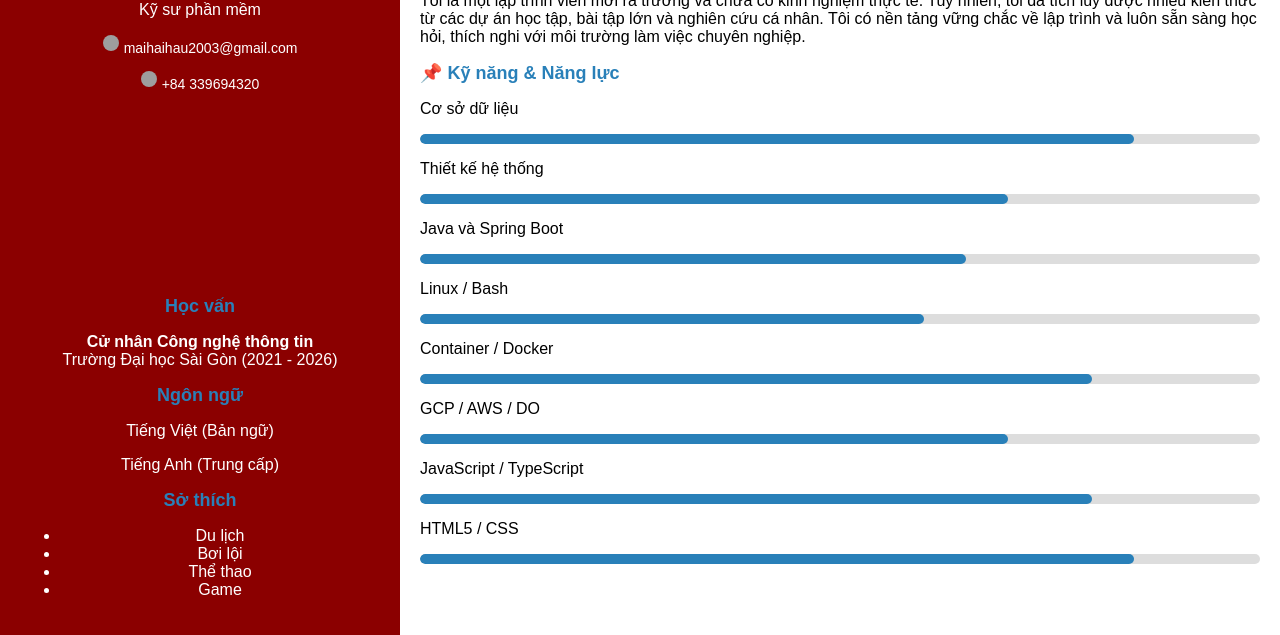
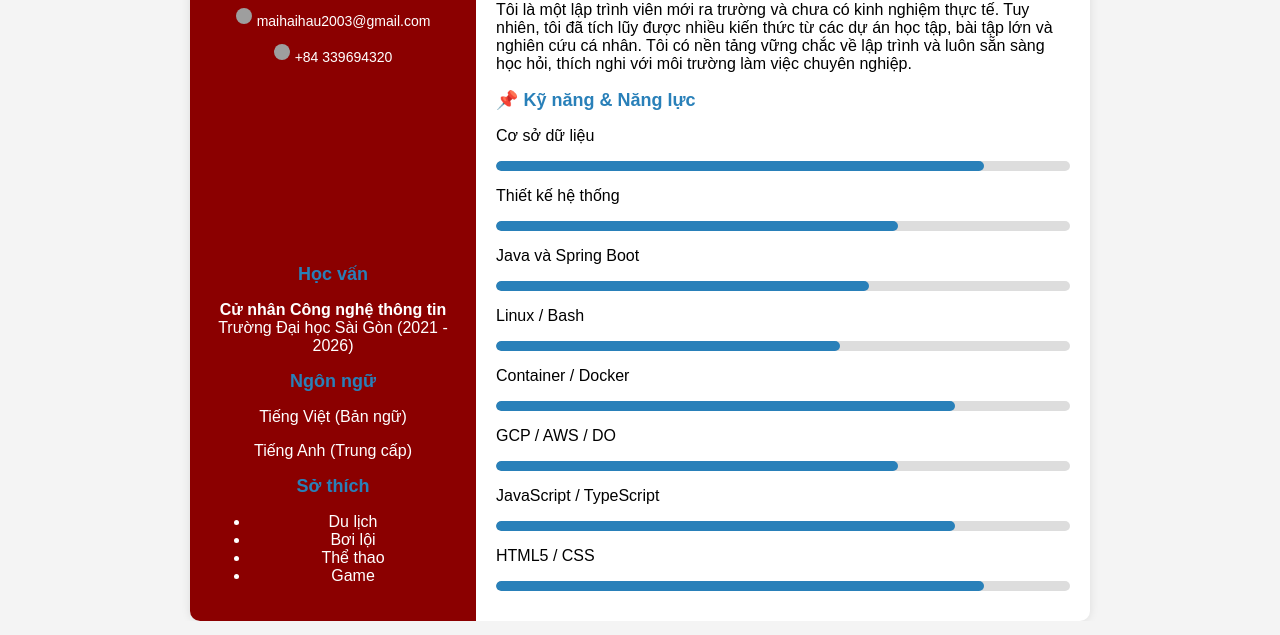
Before and after one commit to RayAnderson03/ai-starter, a plain HTML site: page index.html in a window 1280 px wide. Shown: the part 205-840 px from the top of the page. Drawn offline with Linux system fonts and the light colour scheme; grey boxes are pictures that could not be loaded.

Commit message:
Update index.html

```diff
--- a/index.html
+++ b/index.html
@@ -10,7 +10,18 @@
             margin: 0;
             padding: 0;
             display: flex;
+            justify-content: center;
+            align-items: center;
             height: 100vh;
+            background-color: #f4f4f4;
+        }
+        .container {
+            width: 900px;
+            display: flex;
+            background: white;
+            box-shadow: 0px 0px 10px rgba(0, 0, 0, 0.1);
+            border-radius: 10px;
+            overflow: hidden;
         }
         .sidebar {
             width: 30%;
@@ -18,7 +29,6 @@
             color: white;
             padding: 20px;
             text-align: center;
-            height: 100vh;
             display: flex;
             flex-direction: column;
             justify-content: space-between;
@@ -74,6 +84,7 @@
     </style>
 </head>
 <body>
+    <div class="container">
         <div class="sidebar">
             <div>
                 <img src="profile.jpg" alt="Ảnh đại diện">
@@ -128,5 +139,6 @@
                 <div class="progress-bar"><div class="progress" style="width: 85%;"></div></div>
             </div>
         </div>
+    </div>
 </body>
 </html>
```
Lines whose indentation alone changed are shown as unchanged.
